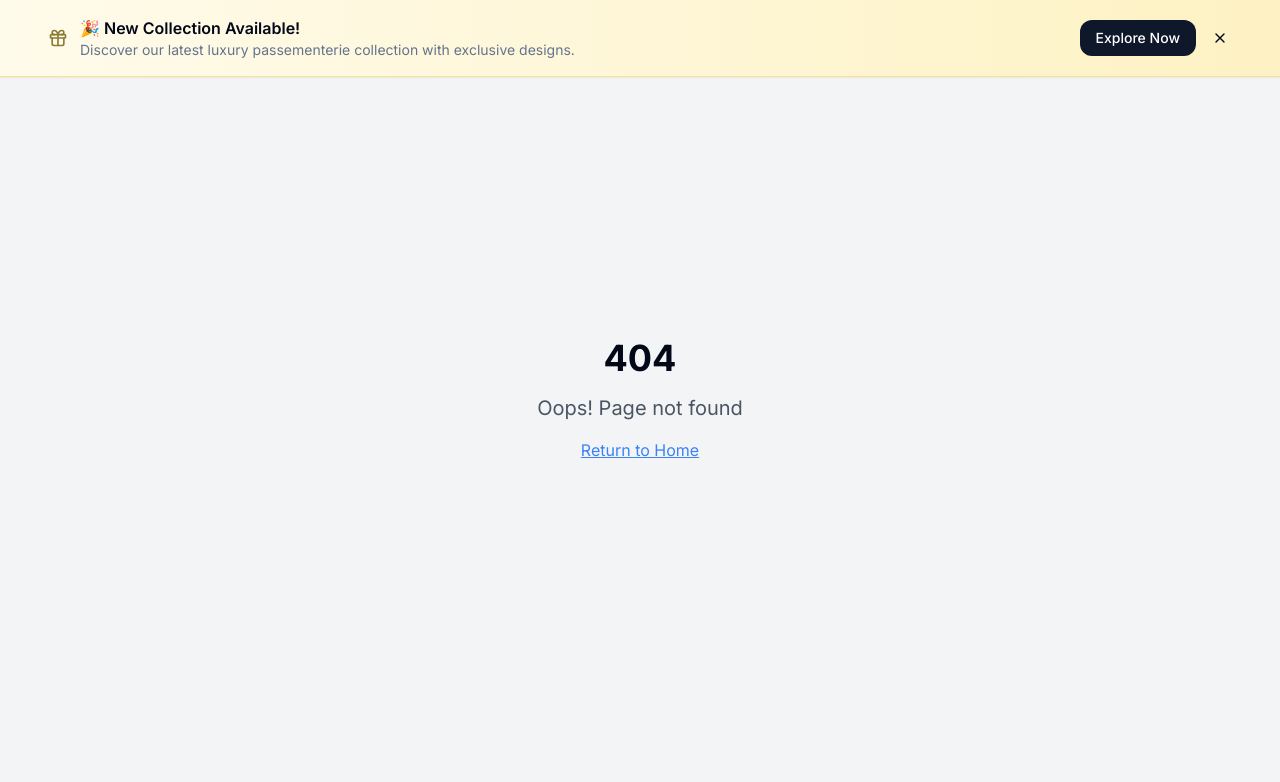
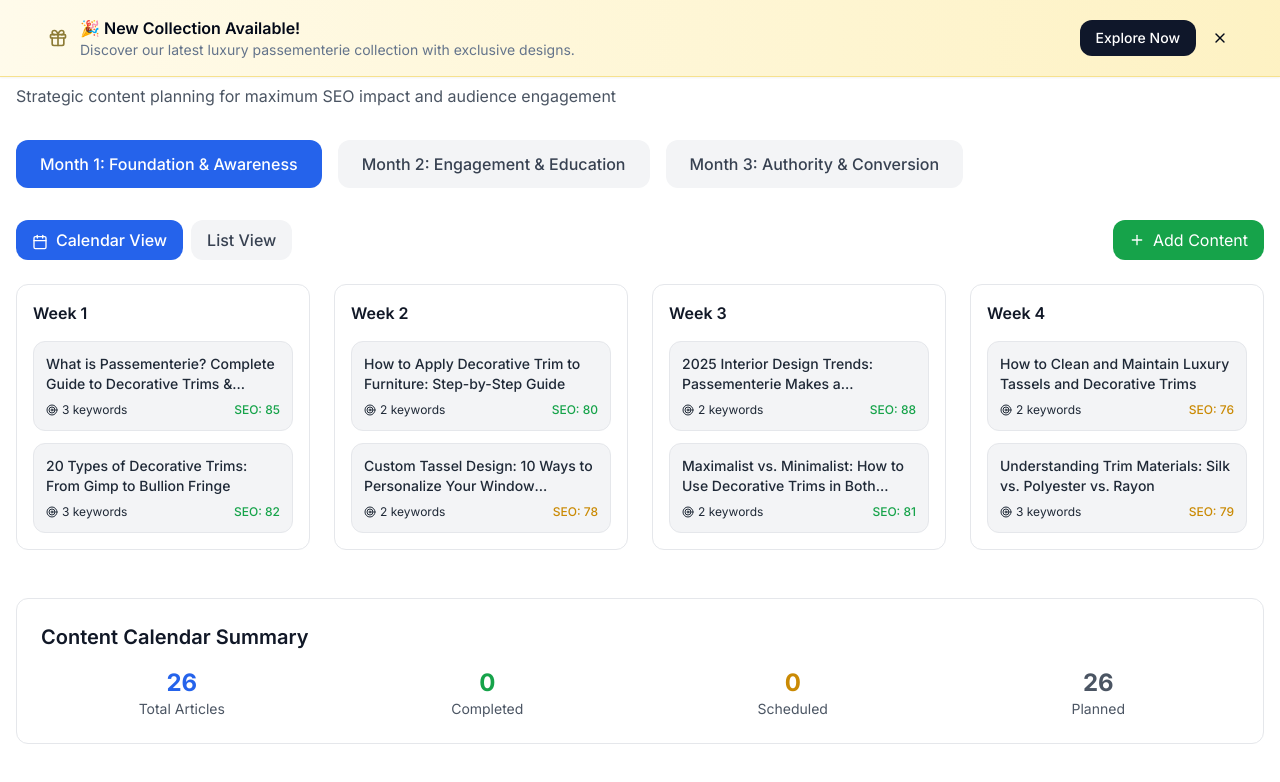
Before and after one commit to mitpatwa/patwamanufacturer, a React (Vite) app: page /content-calendar in a window 1280 px wide. Before the commit this address had no page. Shown: the top 782 px of the page. Built offline with nearby package versions, Linux system fonts and the light colour scheme; a web font is replaced by a local one.

Commit message:
Add blog content strategy

```diff
--- a/src/App.tsx
+++ b/src/App.tsx
@@ -35,6 +35,7 @@ const SiteAnalysis = lazy(() => import("./pages/SiteAnalysis"));
 const SEO = lazy(() => import("./pages/SEO"));
 const Blog = lazy(() => import("./pages/Blog"));
 const BlogPost = lazy(() => import("./pages/BlogPost"));
+const ContentCalendar = lazy(() => import("./components/ContentCalendar"));
 const TradeProgram = lazy(() => import("./pages/TradeProgram"));
 const FindDesigner = lazy(() => import("./pages/FindDesigner"));
 const Support = lazy(() => import("./pages/Support"));
@@ -100,6 +101,7 @@ const App = () => {
               <Route path="/seo" element={<SEO />} />
           <Route path="/blog" element={<Blog />} />
           <Route path="/blog/:slug" element={<BlogPost />} />
+          <Route path="/content-calendar" element={<ContentCalendar />} />
               <Route path="/trade-program" element={<TradeProgram />} />
               <Route path="/find-designer" element={<FindDesigner />} />
               <Route path="/support" element={<Support />} />
--- a/src/components/ContentCalendar.tsx
+++ b/src/components/ContentCalendar.tsx
@@ -23,127 +23,48 @@ const ContentCalendar = () => {
 
   // Content calendar data based on your 90-day plan
   const contentItems: ContentItem[] = [
-    // Month 1: Foundation & Awareness
-    {
-      id: '1',
-      title: 'Ultimate Guide: Tassel Trimmings for Interiors',
-      targetKeywords: ['tassel trims', 'decorative tassels'],
-      angle: 'Designer inspiration tips',
-      cta: 'Download style guide',
-      status: 'completed',
-      publishDate: '2025-01-28',
-      week: 1,
-      month: 1,
-      priority: 'high',
-      seoScore: 85,
-      expectedTraffic: 1200,
-      category: 'Design Guides'
-    },
-    {
-      id: '2',
-      title: 'A History of Tiebacks – Timeless Utility & Style',
-      targetKeywords: ['curtain tiebacks', 'tieback history'],
-      angle: 'Storytelling, product showcase',
-      cta: 'Get inspired',
-      status: 'completed',
-      publishDate: '2025-01-28',
-      week: 1,
-      month: 1,
-      priority: 'high',
-      seoScore: 78,
-      expectedTraffic: 890,
-      category: 'History & Heritage'
-    },
-    {
-      id: '3',
-      title: 'Lace Trends 2025: Modern & Classic Combinations',
-      targetKeywords: ['lace trims', 'lace trends', 'textile trims'],
-      angle: 'Trend roundup, buy now',
-      cta: 'Shop trending lace',
-      status: 'scheduled',
-      publishDate: '2025-02-04',
-      week: 2,
-      month: 1,
-      priority: 'high',
-      seoScore: 82,
-      expectedTraffic: 1100,
-      category: 'Trends'
-    },
-    {
-      id: '4',
-      title: 'How to Choose the Perfect Cord for Upholstery',
-      targetKeywords: ['upholstery cords', 'decorative cords'],
-      angle: 'How-to guide, FAQs',
-      cta: 'How-to guide',
-      status: 'scheduled',
-      publishDate: '2025-02-04',
-      week: 2,
-      month: 1,
-      priority: 'medium',
-      seoScore: 88,
-      expectedTraffic: 950,
-      category: 'How-To Guides'
-    },
-    {
-      id: '5',
-      title: 'Artisan Spotlight: Meet Our Master Craftsmen',
-      targetKeywords: ['trimmings artisans', 'handmade trims'],
-      angle: 'Brand story, shareable video',
-      cta: 'Watch video',
-      status: 'planned',
-      publishDate: '2025-02-11',
-      week: 3,
-      month: 1,
-      priority: 'medium',
-      seoScore: 75,
-      expectedTraffic: 800,
-      category: 'Brand Story'
-    },
-    {
-      id: '6',
-      title: 'Factory Tour: Sustainable Manufacturing Methods',
-      targetKeywords: ['sustainable trimmings', 'eco trims'],
-      angle: 'Company values, video content',
-      cta: 'Book a tour',
-      status: 'planned',
-      publishDate: '2025-02-11',
-      week: 3,
-      month: 1,
-      priority: 'medium',
-      seoScore: 80,
-      expectedTraffic: 700,
-      category: 'Sustainability'
-    },
-    {
-      id: '7',
-      title: 'Top 10 Decorative Trimmings for Drapery',
-      targetKeywords: ['drapery trims', 'designer trimmings'],
-      angle: 'Listicle, lead magnet',
-      cta: 'Product spotlight',
-      status: 'planned',
-      publishDate: '2025-02-18',
-      week: 4,
-      month: 1,
-      priority: 'high',
-      seoScore: 90,
-      expectedTraffic: 1500,
-      category: 'Product Guides'
-    },
-    {
-      id: '8',
-      title: 'How Trimmings Can Transform Furniture',
-      targetKeywords: ['furniture embellishments', 'trims'],
-      angle: 'Tips, before & after photos',
-      cta: 'Tips & tricks',
-      status: 'planned',
-      publishDate: '2025-02-18',
-      week: 4,
-      month: 1,
-      priority: 'medium',
-      seoScore: 85,
-      expectedTraffic: 1000,
-      category: 'Transformation'
-    }
+    // Month 1: Foundation & Awareness (Weeks 1-4)
+    { id: '1', title: 'What is Passementerie? Complete Guide to Decorative Trims & Tassels', targetKeywords: ['what is passementerie', 'decorative trims', 'custom tassels'], angle: 'Comprehensive beginner\'s guide', cta: 'Download Guide', status: 'planned', publishDate: '2025-02-04', week: 1, month: 1, priority: 'high', seoScore: 85, expectedTraffic: 1200, category: 'Educational' },
+    { id: '2', title: '20 Types of Decorative Trims: From Gimp to Bullion Fringe', targetKeywords: ['types of decorative trims', 'furniture trims', 'upholstery trim'], angle: 'Visual encyclopedia', cta: 'Explore Types', status: 'planned', publishDate: '2025-02-04', week: 1, month: 1, priority: 'high', seoScore: 82, expectedTraffic: 900, category: 'Educational' },
+
+    { id: '3', title: 'How to Apply Decorative Trim to Furniture: Step-by-Step Guide', targetKeywords: ['how to apply decorative trim', 'DIY upholstery trim'], angle: 'Tutorial with photos', cta: 'Start Project', status: 'planned', publishDate: '2025-02-11', week: 2, month: 1, priority: 'medium', seoScore: 80, expectedTraffic: 750, category: 'How-To' },
+    { id: '4', title: 'Custom Tassel Design: 10 Ways to Personalize Your Window Treatments', targetKeywords: ['custom tassel design', 'personalized tassels'], angle: 'Customization showcase', cta: 'Get Custom Quote', status: 'planned', publishDate: '2025-02-11', week: 2, month: 1, priority: 'medium', seoScore: 78, expectedTraffic: 600, category: 'Design' },
+
+    { id: '5', title: '2025 Interior Design Trends: Passementerie Makes a Comeback', targetKeywords: ['interior design trends 2025', 'passementerie trends'], angle: 'Trend forecasting', cta: 'See Trends', status: 'planned', publishDate: '2025-02-18', week: 3, month: 1, priority: 'high', seoScore: 88, expectedTraffic: 2000, category: 'Trends' },
+    { id: '6', title: 'Maximalist vs. Minimalist: How to Use Decorative Trims in Both Styles', targetKeywords: ['maximalist interior design', 'minimalist decor'], angle: 'Comparison guide', cta: 'Find Your Style', status: 'planned', publishDate: '2025-02-18', week: 3, month: 1, priority: 'medium', seoScore: 81, expectedTraffic: 1200, category: 'Style Guide' },
+
+    { id: '7', title: 'How to Clean and Maintain Luxury Tassels and Decorative Trims', targetKeywords: ['how to clean tassels', 'trim maintenance'], angle: 'Maintenance guide', cta: 'Care Tips', status: 'planned', publishDate: '2025-02-25', week: 4, month: 1, priority: 'low', seoScore: 76, expectedTraffic: 600, category: 'Maintenance' },
+    { id: '8', title: 'Understanding Trim Materials: Silk vs. Polyester vs. Rayon', targetKeywords: ['types of trim materials', 'silk trim', 'polyester fringe'], angle: 'Material comparison', cta: 'Compare Materials', status: 'planned', publishDate: '2025-02-25', week: 4, month: 1, priority: 'medium', seoScore: 79, expectedTraffic: 550, category: 'Technical' },
+
+    // Month 2: Engagement & Education (Weeks 5-8)
+    { id: '9', title: '10 Ways to Use Decorative Trims in Your Living Room', targetKeywords: ['living room decorating ideas', 'living room trim'], angle: 'Room-specific applications', cta: 'Get Ideas', status: 'planned', publishDate: '2025-03-04', week: 5, month: 2, priority: 'high', seoScore: 84, expectedTraffic: 1800, category: 'Room Guides' },
+    { id: '10', title: 'Luxury Bedroom Design: Elevate with Custom Tassels and Trims', targetKeywords: ['luxury bedroom design', 'bedroom trim ideas'], angle: 'Luxury focus showcase', cta: 'Shop Luxury', status: 'planned', publishDate: '2025-03-04', week: 5, month: 2, priority: 'high', seoScore: 83, expectedTraffic: 1400, category: 'Room Guides' },
+
+    { id: '11', title: 'The History of Passementerie: From French Courts to Modern Interiors', targetKeywords: ['history of passementerie', 'French decorative arts'], angle: 'Historical narrative', cta: 'Learn History', status: 'planned', publishDate: '2025-03-11', week: 6, month: 2, priority: 'low', seoScore: 77, expectedTraffic: 400, category: 'History' },
+    { id: '12', title: 'Indian Passementerie Craftsmanship: Traditional Techniques', targetKeywords: ['Indian textile craftsmanship', 'handmade trims India'], angle: 'Brand story', cta: 'Meet Artisans', status: 'planned', publishDate: '2025-03-11', week: 6, month: 2, priority: 'medium', seoScore: 75, expectedTraffic: 500, category: 'Heritage' },
+
+    { id: '13', title: 'Hospitality Design: Specifying Trims for Hotels and Restaurants', targetKeywords: ['hospitality interior design', 'hotel furniture trim'], angle: 'B2B focus', cta: 'Trade Program', status: 'planned', publishDate: '2025-03-18', week: 7, month: 2, priority: 'high', seoScore: 82, expectedTraffic: 1000, category: 'Commercial' },
+    { id: '14', title: 'Cost vs. Value: Investing in Custom Passementerie', targetKeywords: ['custom trim pricing', 'passementerie cost'], angle: 'ROI analysis', cta: 'Get Pricing', status: 'planned', publishDate: '2025-03-18', week: 7, month: 2, priority: 'medium', seoScore: 74, expectedTraffic: 400, category: 'Business' },
+
+    { id: '15', title: 'DIY Curtain Tiebacks: 5 Easy Projects Using Decorative Cord', targetKeywords: ['DIY curtain tiebacks', 'decorative cord projects'], angle: 'Step-by-step projects', cta: 'Try DIY', status: 'planned', publishDate: '2025-03-25', week: 8, month: 2, priority: 'medium', seoScore: 81, expectedTraffic: 950, category: 'DIY' },
+    { id: '16', title: 'How to Choose the Perfect Fringe for Your Upholstery Project', targetKeywords: ['choosing upholstery trim', 'fringe selection'], angle: 'Decision framework', cta: 'Choose Fringe', status: 'planned', publishDate: '2025-03-25', week: 8, month: 2, priority: 'medium', seoScore: 78, expectedTraffic: 700, category: 'How-To' },
+
+    // Month 3: Authority & Conversion (Weeks 9-12)
+    { id: '17', title: 'Color Psychology in Interior Design: Choosing Trim Colors', targetKeywords: ['color psychology interior design', 'trim color selection'], angle: 'Psychology-backed guidance', cta: 'Find Colors', status: 'planned', publishDate: '2025-04-01', week: 9, month: 3, priority: 'high', seoScore: 86, expectedTraffic: 1600, category: 'Color Theory' },
+    { id: '18', title: 'Metallic Trims Guide: Gold, Silver, and Bronze in Interior Design', targetKeywords: ['metallic interior design', 'gold trim', 'silver fringe'], angle: 'Metal finish guide', cta: 'Shop Metallic', status: 'planned', publishDate: '2025-04-01', week: 9, month: 3, priority: 'medium', seoScore: 80, expectedTraffic: 900, category: 'Style Guide' },
+
+    { id: '19', title: 'Sustainable Passementerie: Eco-Friendly Trims for Conscious Design', targetKeywords: ['sustainable interior design', 'eco-friendly trims'], angle: 'Sustainability credentials', cta: 'Shop Sustainable', status: 'planned', publishDate: '2025-04-08', week: 10, month: 3, priority: 'high', seoScore: 85, expectedTraffic: 1700, category: 'Sustainability' },
+    { id: '20', title: 'Fair Trade Textiles: The Story Behind Patwa\'s Artisan Network', targetKeywords: ['fair trade textiles', 'ethical manufacturing'], angle: 'Brand transparency', cta: 'Our Story', status: 'planned', publishDate: '2025-04-08', week: 10, month: 3, priority: 'medium', seoScore: 76, expectedTraffic: 800, category: 'Ethics' },
+
+    { id: '21', title: 'Flame Retardant Trims: Meeting Commercial Fire Safety Standards', targetKeywords: ['flame retardant upholstery', 'fire rated trims'], angle: 'Technical compliance', cta: 'See Certifications', status: 'planned', publishDate: '2025-04-15', week: 11, month: 3, priority: 'medium', seoScore: 77, expectedTraffic: 700, category: 'Technical' },
+    { id: '22', title: 'Outdoor Fabric Trims: UV-Resistant Passementerie for Patios', targetKeywords: ['outdoor furniture trim', 'UV resistant trim'], angle: 'Outdoor-specific guide', cta: 'Shop Outdoor', status: 'planned', publishDate: '2025-04-15', week: 11, month: 3, priority: 'medium', seoScore: 79, expectedTraffic: 650, category: 'Outdoor' },
+
+    { id: '23', title: '5 Stunning Passementerie Projects That Transformed Luxury Homes', targetKeywords: ['luxury home design', 'home transformation'], angle: 'Visual case studies', cta: 'View Projects', status: 'planned', publishDate: '2025-04-22', week: 12, month: 3, priority: 'high', seoScore: 84, expectedTraffic: 1400, category: 'Case Studies' },
+    { id: '24', title: 'Designer\'s Secret: How Top Interior Designers Use Trim for Luxury', targetKeywords: ['interior design tips', 'designer secrets'], angle: 'Expert interviews', cta: 'Learn Secrets', status: 'planned', publishDate: '2025-04-22', week: 12, month: 3, priority: 'high', seoScore: 87, expectedTraffic: 2200, category: 'Pro Tips' },
+
+    // Bonus Evergreen Content
+    { id: '25', title: 'Ultimate Passementerie Glossary: 100+ Terms Every Designer Should Know', targetKeywords: ['passementerie terms', 'trim glossary'], angle: 'Comprehensive reference', cta: 'View Glossary', status: 'planned', publishDate: '2025-04-29', week: 13, month: 3, priority: 'low', seoScore: 73, expectedTraffic: 350, category: 'Reference' },
+    { id: '26', title: 'Window Treatment Hardware Guide: Coordinating Finials with Trims', targetKeywords: ['window treatment hardware', 'curtain finials'], angle: 'Hardware coordination', cta: 'Shop Hardware', status: 'planned', publishDate: '2025-04-29', week: 13, month: 3, priority: 'medium', seoScore: 81, expectedTraffic: 1100, category: 'Window Treatments' },
   ];
 
   const months = [
@@ -153,6 +74,17 @@ const ContentCalendar = () => {
   ];
 
   const filteredContent = contentItems.filter(item => item.month === selectedMonth);
+
+  const getMaxWeeksForMonth = (monthId: number) => {
+    if (monthId === 3) return 5; // Month 3 has weeks 9-13 (5 weeks)
+    return 4; // Months 1 and 2 have 4 weeks each
+  };
+
+  const getWeekOffset = (monthId: number) => {
+    if (monthId === 1) return 0;
+    if (monthId === 2) return 4;
+    return 8; // Month 3 starts at week 9
+  };
 
   const getStatusColor = (status: string) => {
     switch (status) {
@@ -250,12 +182,14 @@ const ContentCalendar = () => {
       {/* Content Display */}
       {viewMode === 'calendar' ? (
         <div className="grid grid-cols-1 md:grid-cols-2 lg:grid-cols-4 gap-6">
-          {[1, 2, 3, 4].map((week) => (
-            <div key={week} className="bg-white rounded-lg border border-gray-200 p-4">
-              <h3 className="font-semibold text-gray-900 mb-4">Week {week}</h3>
+          {Array.from({ length: getMaxWeeksForMonth(selectedMonth) }, (_, i) => {
+            const weekNumber = i + 1 + getWeekOffset(selectedMonth);
+            return (
+              <div key={weekNumber} className="bg-white rounded-lg border border-gray-200 p-4">
+                <h3 className="font-semibold text-gray-900 mb-4">Week {weekNumber}</h3>
                 <div className="space-y-3">
                   {filteredContent
-                  .filter(item => item.week === week)
+                    .filter(item => item.week === weekNumber)
                     .map((item) => (
                       <div
                         key={item.id}
@@ -275,7 +209,8 @@ const ContentCalendar = () => {
                     ))}
                 </div>
               </div>
-          ))}
+            );
+          })}
         </div>
       ) : (
         <div className="space-y-4">
```
Also changed, not shown: 1 other file (tests, documents, lock files or other folders). Lines whose indentation alone changed are shown as unchanged.
